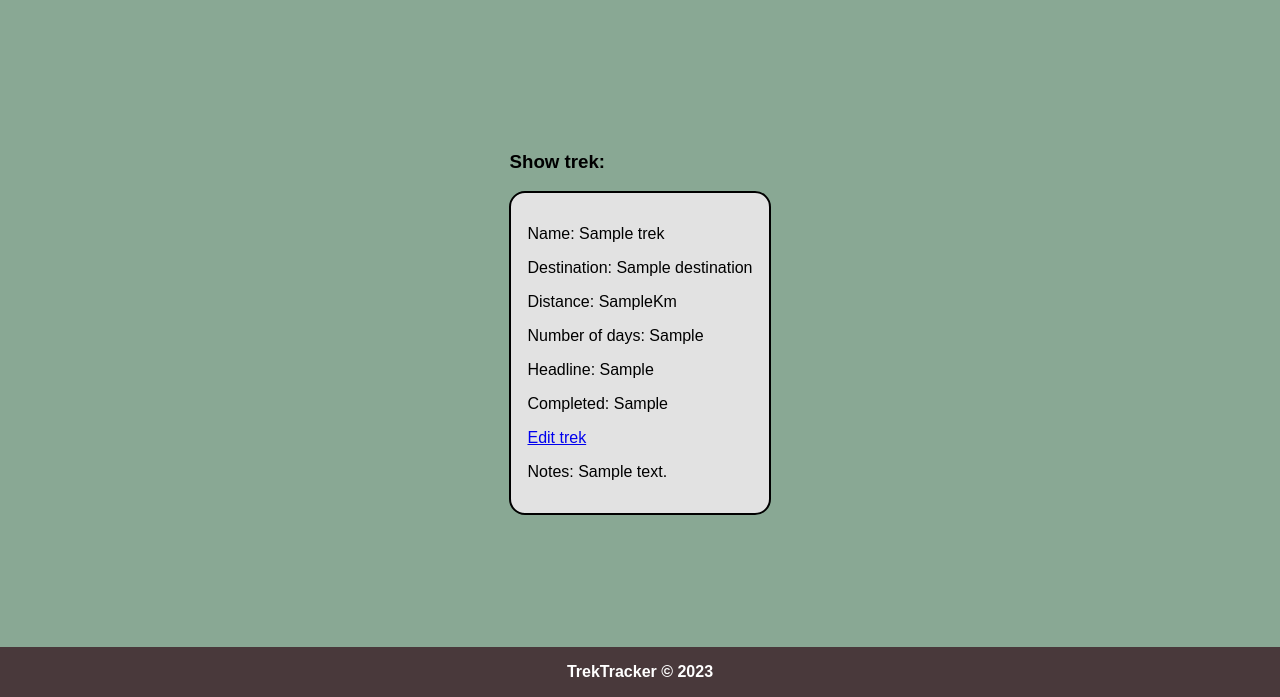
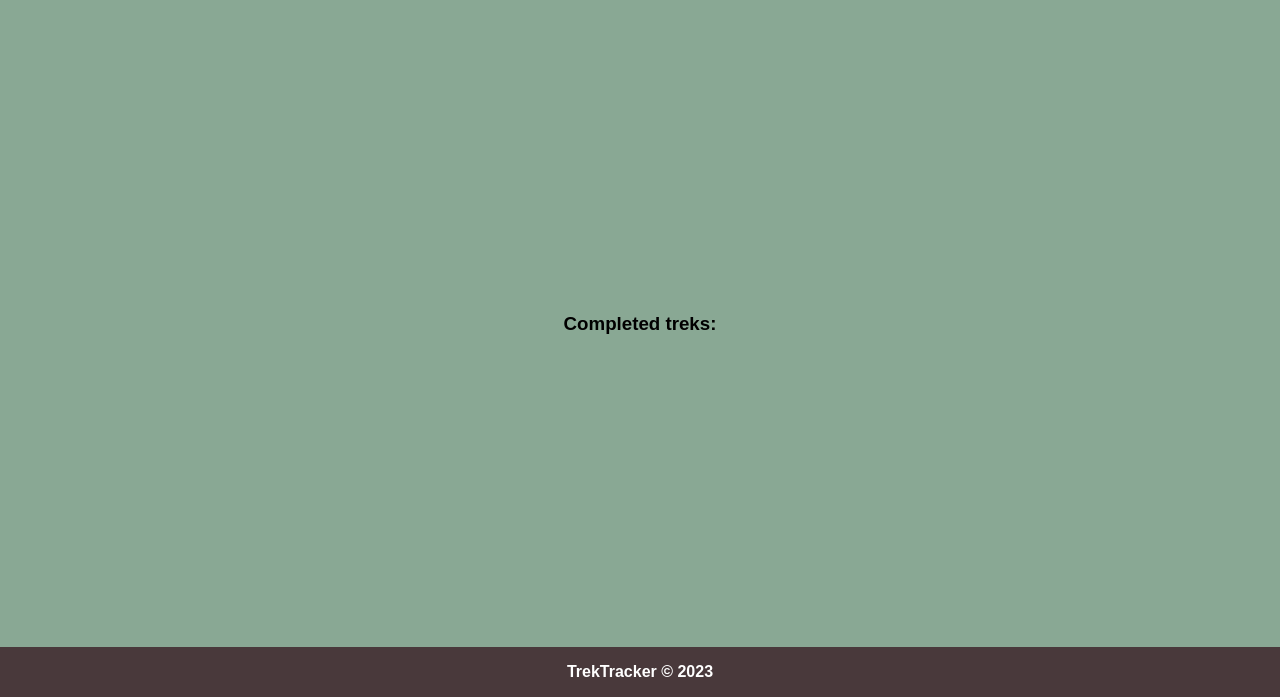
Before and after one commit to sshingler/solo_project_1, a Flask app: page /treks/completed in a window 1280 px wide. Shown: the part 103-800 px from the top of the page. Run offline with Flask 2, Linux system fonts and the light colour scheme; a database or web service that is not in the repository returns one stand-in record (values such as "Sample title"); some libraries are stand-ins or nearby versions.

Commit message:
30 - add completed treks page & functionality

```diff
--- a/controllers/treks_controller.py
+++ b/controllers/treks_controller.py
@@ -12,6 +12,11 @@
     treks = trek_repository.select_all()
     return render_template ("treks/index.html", all_treks = treks)
 
+@treks_blueprint.route("/treks/completed")
+def completed_treks():
+    treks = trek_repository.select_all()
+    return render_template ("treks/completed.html", all_treks = treks)
+
 @treks_blueprint.route("/treks/<id>/delete", methods = ['POST'])
 def delete_trek(id):
     trek_repository.delete(id)
@@ -21,6 +26,7 @@
 def new_trek():
     destinations = destination_repository.select_all()
     return render_template("/treks/new.html", all_destinations = destinations)
+
 
 @treks_blueprint.route("/treks", methods = ['POST'])
 def create_trek():
--- a/templates/index.html
+++ b/templates/index.html
@@ -5,7 +5,7 @@
 <div class = "home_content">
 
 <h3> TrekStats</h3>
-<h4>Completed treks:</h4>
+<h4><a href="/treks/completed">Completed treks:</a></h4>
 <h4>Total days:</h4>
 <h4>Total distance:</h4>
 <h4>Total uncompleted:</h4>
--- /dev/null
+++ b/templates/treks/completed.html
@@ -0,0 +1,22 @@
+{% extends "base.html" %}
+{% block content %}
+
+<h3> Completed treks:</h3>
+{% for trek in all_treks %}
+    {% if trek.trek_completed == True %}
+
+    <div class = "trek">
+        <div class = "trek_content">
+            <p> Name: <a href = "/treks/{{trek.id}}">{{trek.trek_name}}</a> </p>
+            <p> Destination: {{trek.destination.destination_name}} </p>
+            <p> Distance: {{trek.trek_distance}}Km </p>
+            <p> Number of days: {{trek.trek_days}} </p>
+            <p> Headline: {{trek.trek_headline}} </p>
+        </div>
+    </div>
+
+    {% endif %}
+
+{% endfor %}
+
+{% endblock %}
```
